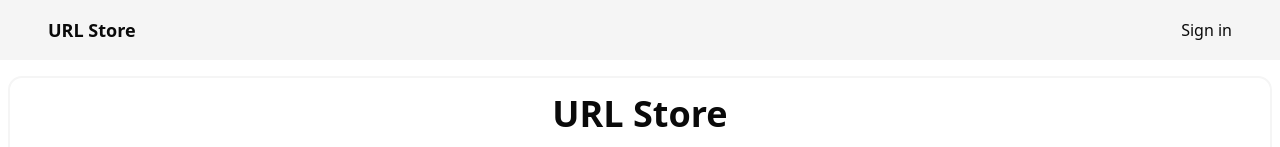
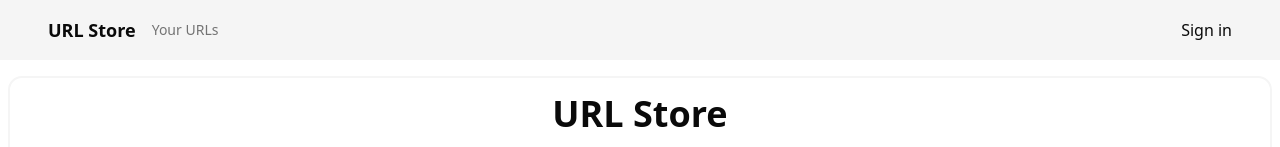
Before and after one commit to editid0/urlcollection, a Next.js app in the folder urlcollect/: page / in a window 1280 px wide. Shown: the top 147 px of the page. Built offline with nearby package versions, Linux system fonts and the light colour scheme; no server answers.

Commit message:
made some changes to navbar, and started working on the urls page

```diff
--- a/urlcollect/app/navbar.jsx
+++ b/urlcollect/app/navbar.jsx
@@ -1,5 +1,6 @@
 import { Button } from "@/components/ui/button";
 import { ClerkLoaded, ClerkLoading, SignedIn, SignedOut, SignInButton, UserButton } from "@clerk/nextjs";
+import Link from "next/link";
 
 export default function NavBar() {
     return (
@@ -7,7 +8,8 @@ export default function NavBar() {
             <div className="w-full bg-accent p-4">
                 <div className="max-w-7xl mx-auto px-4 sm:px-6 lg:px-8 flex flex-row justify-between items-center">
                     <div className="flex flex-row items-center justify-start gap-4">
-                        <p className="text-lg font-semibold">URL Store</p>
+                        <Link className="text-lg font-semibold hover:underline" href={"/"}>URL Store</Link>
+                        <Link className="text-sm text-muted-foreground hover:underline" href={"/urls"}>Your URLs</Link>
                     </div>
                     <div className="flex flex-row items-center justify-end gap-4">
                         <ClerkLoaded>
--- /dev/null
+++ b/urlcollect/app/urls/page.jsx
@@ -0,0 +1,11 @@
+export default function UrlsPage() {
+    return (
+        <>
+            <div className="w-full mt-4 px-2">
+                <div className="max-w-7xl mx-auto px-4 sm:px-6 lg:px-8 text-center border-2 rounded-xl border-muted py-4">
+                    <h1 className="text-4xl font-bold">Your URLs</h1>
+                </div>
+            </div>
+        </>
+    )
+}
```
